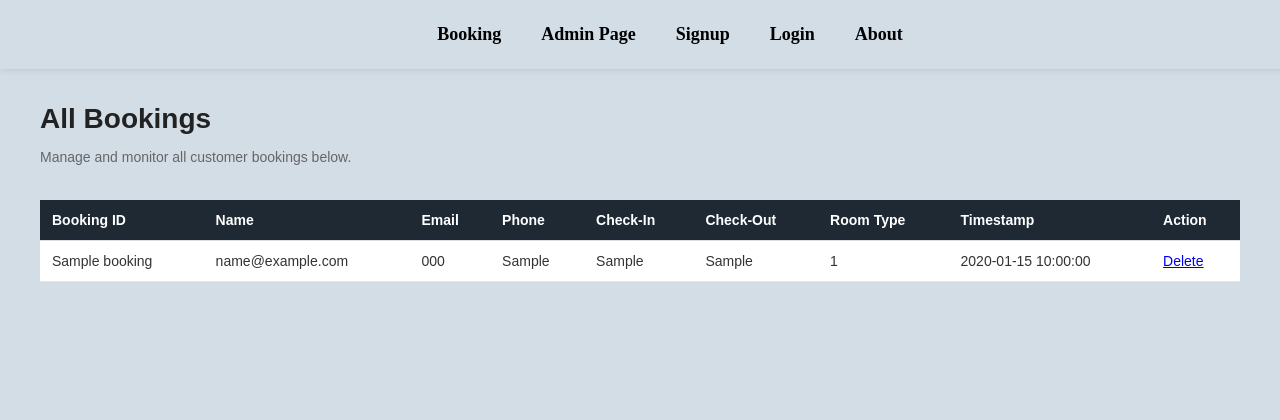
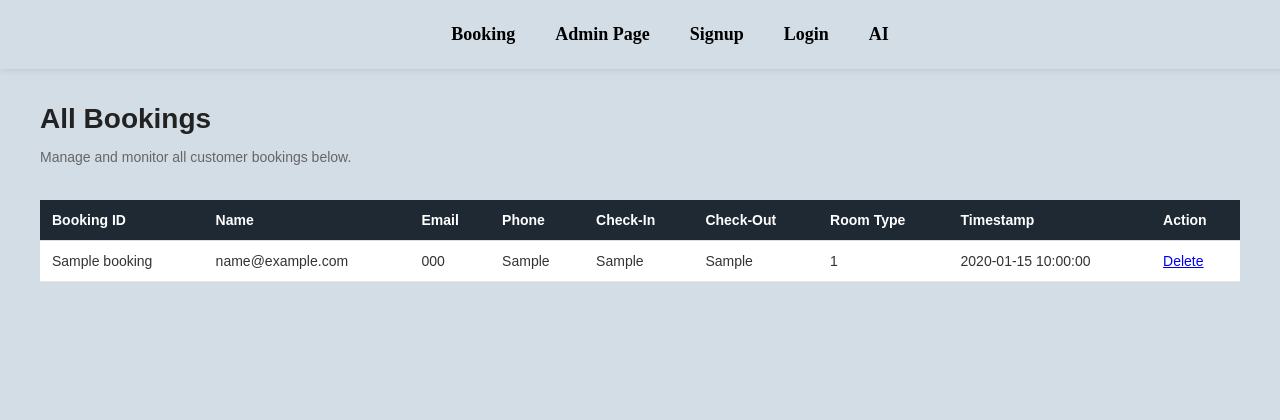
Before and after one commit to parwatpandit/hotel_project, a Flask app: page /admin_dashboard in a window 1280 px wide. Shown: the top 420 px of the page. Run offline with Flask 3, Linux system fonts and the light colour scheme; the visitor is signed in with stand-in values (Sample User, id 1); tables that the repository leaves empty or names only in its code hold one stand-in row (values such as "Sample post").

Commit message:
Update admin_dashboard.html

```diff
--- a/templates/admin_dashboard.html
+++ b/templates/admin_dashboard.html
@@ -20,8 +20,8 @@
                     <a href="/admin_login">Admin Page</a>
                     <a href="/signup">Signup</a>
                     <a href="/login">Login</a>
+                    <a href="/ai">AI</a>
 
-                    <a href="/about">About</a>
                 </div>
 
             </div>
```
